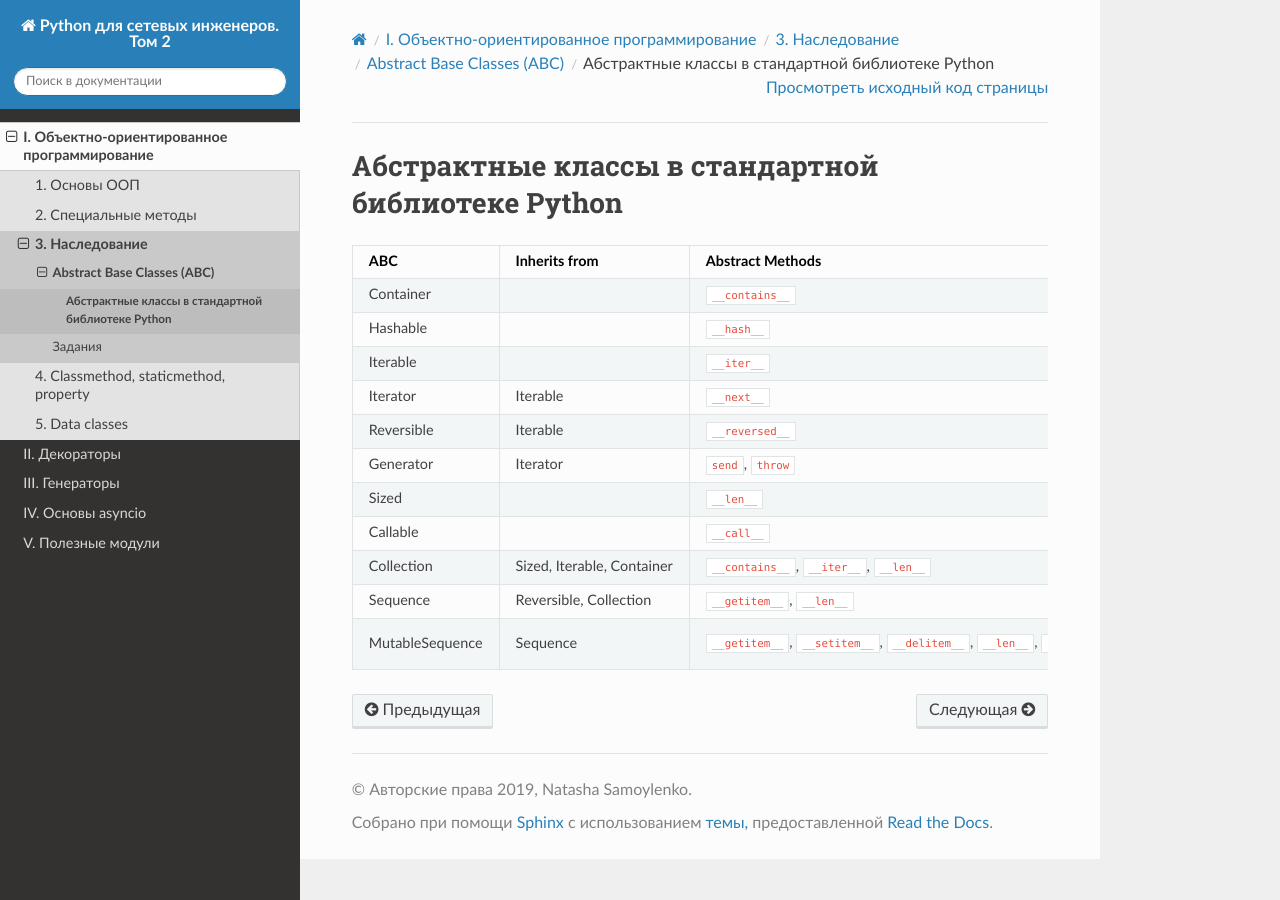
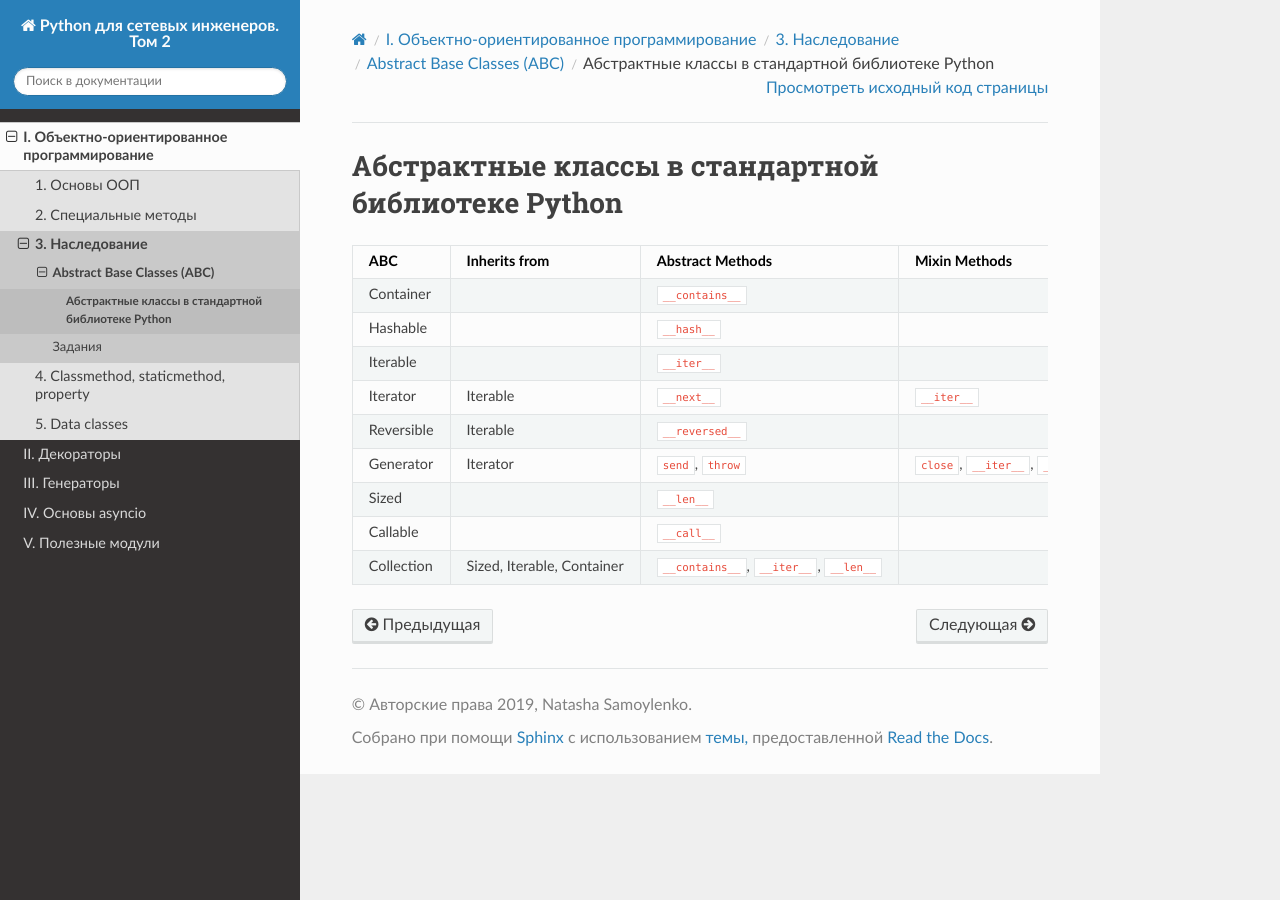
Before and after one commit to natenka/advpyneng-book, a Sphinx documentation site: the page built from docs/source/book/03_oop_inheritance/abc_standard_library.rst, in a window 1280 px wide. Built offline with Sphinx 7.4.7 and the Read the Docs theme 2.0.0, drawn with Linux system fonts in a browser that asks for light colours; pages that are not in the unit, such as notebooks, are missing from menus.

Commit message:
restore original table abc

```diff
--- a/docs/source/book/03_oop_inheritance/abc_standard_library.rst
+++ b/docs/source/book/03_oop_inheritance/abc_standard_library.rst
@@ -17,13 +17,4 @@
 Collection          Sized,                 ``__contains__``,
                     Iterable,              ``__iter__``,
                     Container              ``__len__``
-
-Sequence            Reversible,            ``__getitem__``,        ``__contains__``, ``__iter__``, ``__reversed__``,
-                    Collection             ``__len__``             ``index``, and ``count``
-
-MutableSequence     Sequence               ``__getitem__``,        Inherited :class:`Sequence` methods and
-                                           ``__setitem__``,        ``append``, ``reverse``, ``extend``, ``pop``,
-                                           ``__delitem__``,        ``remove``, and ``__iadd__``
-                                           ``__len__``,
-                                           ``insert``
 =================== ====================== ======================= ====================================================
```
